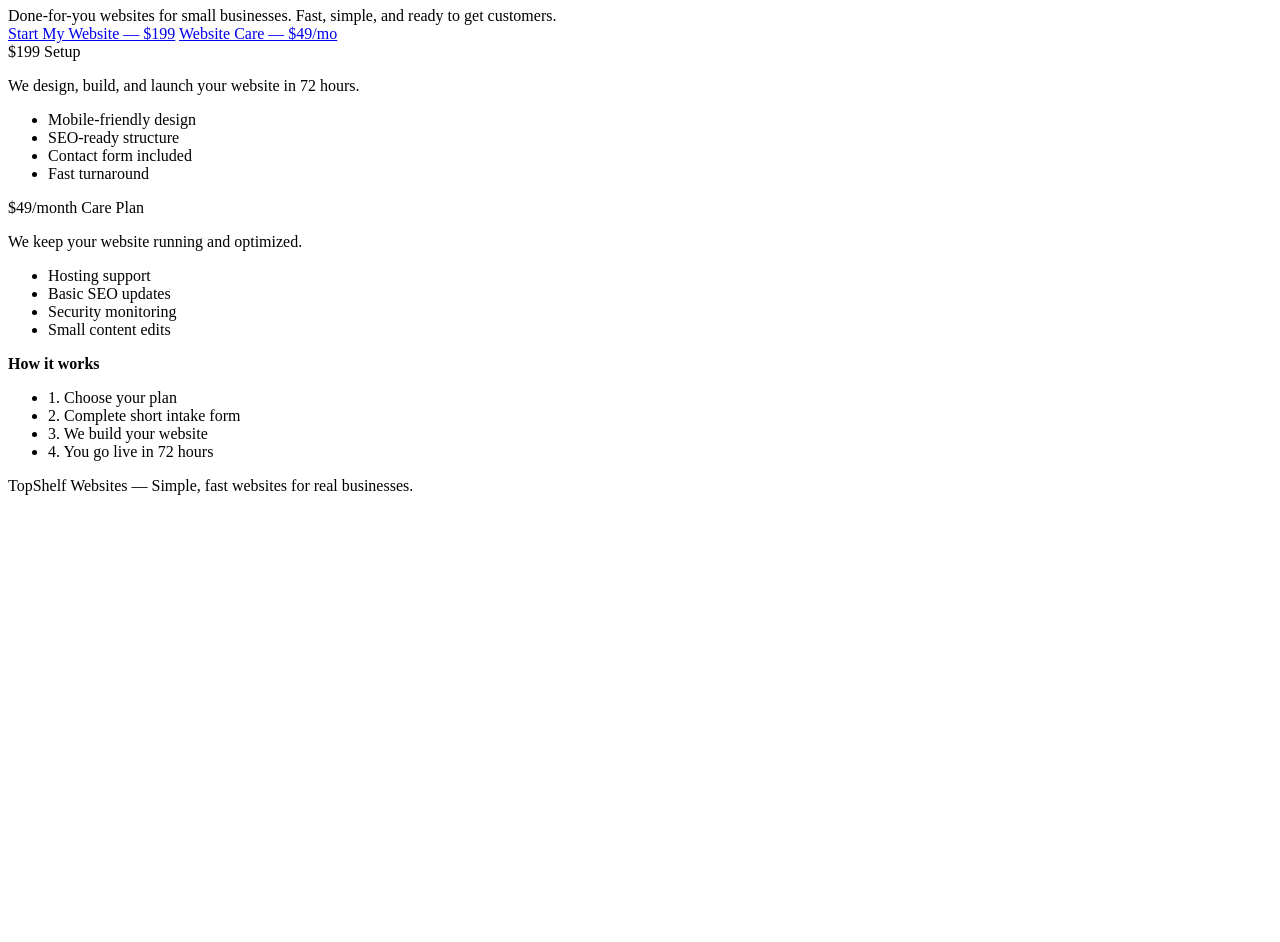
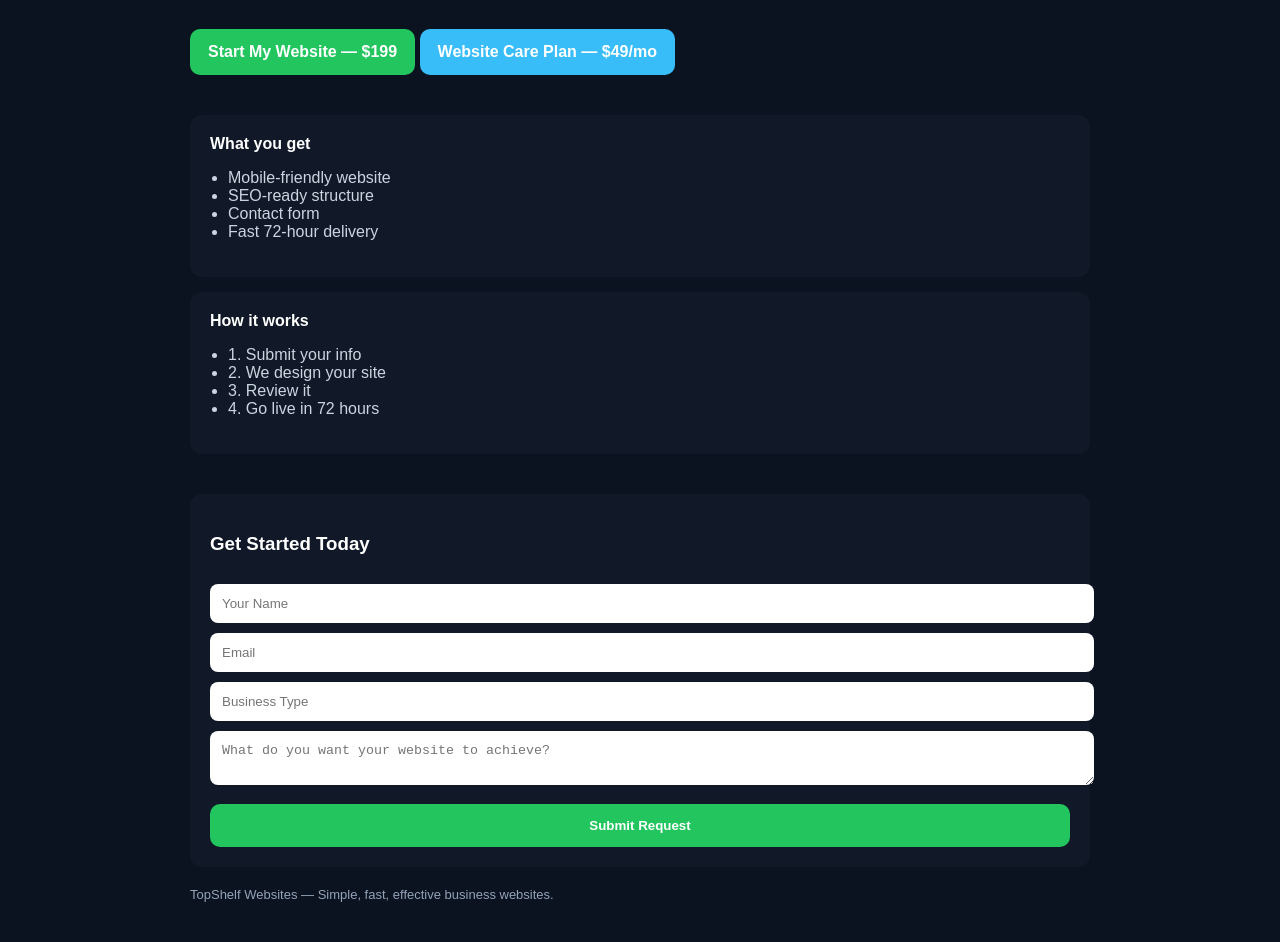
Before and after one commit to Readeasy30/topshelfwebsites, a plain HTML site: page index.html in a window 1280 px wide. Shown: the part 153-1095 px from the top of the page. Before the commit the page ends 800 px from the top, so only its background shows below. Drawn offline with Linux system fonts and the light colour scheme.

Commit message:
Revise index.html structure and content
Updated the HTML structure and content for the website, including changes to the call-to-action buttons, added input fields for user information, and improved the overall messaging.

```diff
--- a/index.html
+++ b/index.html
@@ -1,4 +1,14 @@
-   body {
+<!DOCTYPE html>
+<html lang="en">
+<head>
+  <meta charset="UTF-8">
+  <meta name="viewport" content="width=device-width, initial-scale=1.0">
+
+  <title>TopShelf Websites | Built in 72 Hours</title>
+  <meta name="description" content="Get a professional website built in 72 hours. Simple, fast, mobile-ready.">
+
+  <style>
+    body {
       margin: 0;
       font-family: Arial, sans-serif;
       background: #0b1220;
@@ -31,6 +41,7 @@
       text-decoration: none;
       font-weight: bold;
       margin-top: 10px;
+      cursor: pointer;
     }
 
     .cta2 {
@@ -48,9 +59,33 @@
       margin-top: 15px;
     }
 
-    .price {
-      font-size: 24px;
+    input, textarea {
+      width: 100%;
+      padding: 12px;
+      margin-top: 10px;
+      border-radius: 8px;
+      border: none;
+    }
+
+    button {
+      margin-top: 15px;
+      width: 100%;
+      padding: 14px;
+      border: none;
+      border-radius: 10px;
+      background: #22c55e;
+      color: white;
       font-weight: bold;
+      cursor: pointer;
+    }
+
+    button:hover {
+      background: #16a34a;
+    }
+
+    .msg {
+      margin-top: 15px;
+      color: #22c55e;
     }
 
     ul {
@@ -60,7 +95,8 @@
 
     .small {
       color: #94a3b8;
-      font-size: 14px;
+      font-size: 13px;
+      margin-top: 20px;
     }
   </style>
 </head>
@@ -72,55 +108,67 @@
   <h1>Professional Websites Built in 72 Hours</h1>
 
   <div class="sub">
-    Done-for-you websites for small businesses. Fast, simple, and ready to get customers.
+    Simple websites for real businesses. Fast, clean, and built to get customers.
   </div>
 
-  <a class="cta" href="YOUR_STRIPE_SETUP_LINK">Start My Website — $199</a>
-  <a class="cta cta2" href="YOUR_STRIPE_MONTHLY_LINK">Website Care — $49/mo</a>
+  <a class="cta" href="#form">Start My Website — $199</a>
+  <a class="cta cta2" href="#form">Website Care Plan — $49/mo</a>
 
   <div class="section">
 
     <div class="card">
-      <div class="price">$199 Setup</div>
-      <p>We design, build, and launch your website in 72 hours.</p>
+      <strong>What you get</strong>
       <ul>
-        <li>Mobile-friendly design</li>
+        <li>Mobile-friendly website</li>
         <li>SEO-ready structure</li>
-        <li>Contact form included</li>
-        <li>Fast turnaround</li>
+        <li>Contact form</li>
+        <li>Fast 72-hour delivery</li>
       </ul>
     </div>
 
     <div class="card">
-      <div class="price">$49/month Care Plan</div>
-      <p>We keep your website running and optimized.</p>
+      <strong>How it works</strong>
       <ul>
-        <li>Hosting support</li>
-        <li>Basic SEO updates</li>
-        <li>Security monitoring</li>
-        <li>Small content edits</li>
+        <li>1. Submit your info</li>
+        <li>2. We design your site</li>
+        <li>3. Review it</li>
+        <li>4. Go live in 72 hours</li>
       </ul>
     </div>
 
   </div>
 
-  <div class="section">
+  <div class="section" id="form">
+
     <div class="card">
-      <strong>How it works</strong>
-      <ul>
-        <li>1. Choose your plan</li>
-        <li>2. Complete short intake form</li>
-        <li>3. We build your website</li>
-        <li>4. You go live in 72 hours</li>
-      </ul>
+      <h3>Get Started Today</h3>
+
+      <input id="name" placeholder="Your Name">
+      <input id="email" placeholder="Email">
+      <input id="business" placeholder="Business Type">
+      <textarea id="goal" placeholder="What do you want your website to achieve?"></textarea>
+
+      <button onclick="submitForm()">Submit Request</button>
+
+      <div id="msg"></div>
     </div>
+
   </div>
 
-  <p class="small">
-    TopShelf Websites — Simple, fast websites for real businesses.
-  </p>
+  <div class="small">
+    TopShelf Websites — Simple, fast, effective business websites.
+  </div>
 
 </div>
 
+<script>
+function submitForm() {
+  const name = document.getElementById("name").value;
+
+  document.getElementById("msg").innerHTML =
+    "Thanks " + name + "! We received your request and will contact you soon.";
+}
+</script>
+
 </body>
 </html>
```
